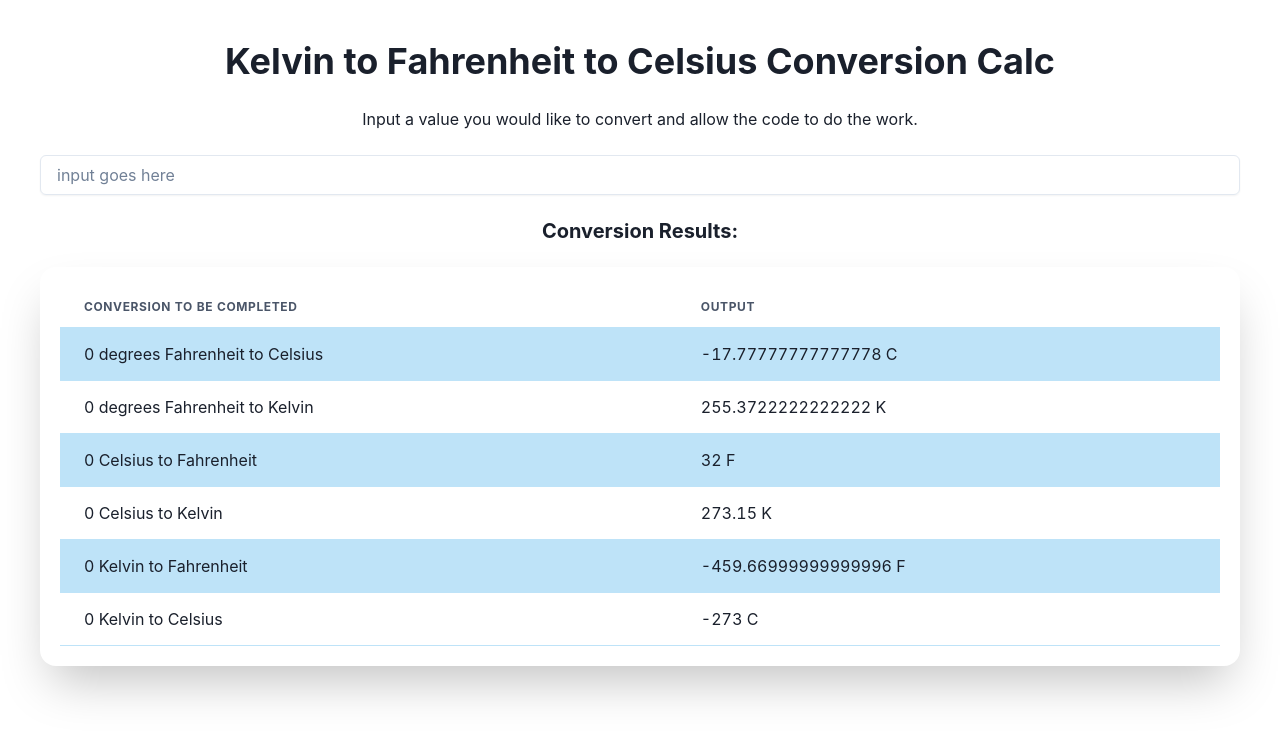
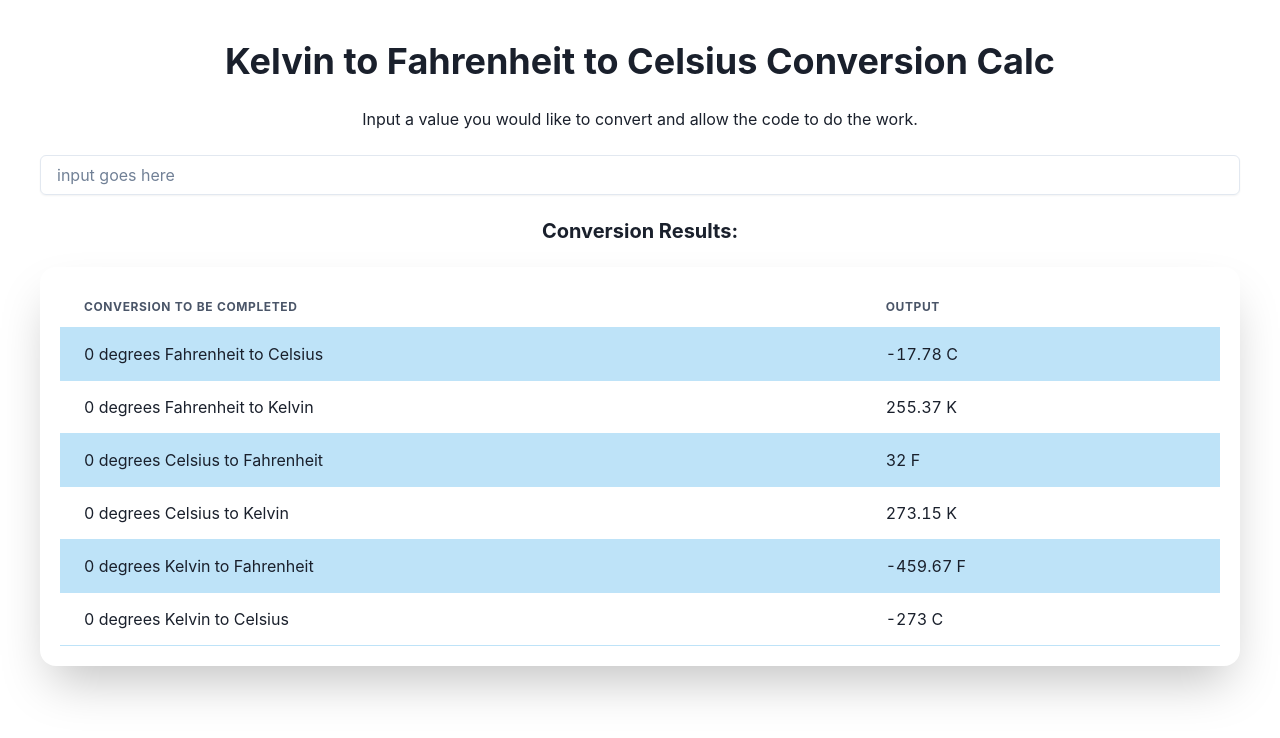
Before and after one commit to mxw74/marcus-site, a Next.js app: page /temp-conversion-calc in a window 1280 px wide. Shown: the top 738 px of the page. Built offline with nearby package versions, Linux system fonts and the light colour scheme.

Commit message:
make value round at the end

```diff
--- a/pages/temp-conversion-calc.js
+++ b/pages/temp-conversion-calc.js
@@ -59,27 +59,27 @@ export default function TempConversionCalc() {
             <Tbody>
               <Tr>
                 <Td> {inputVal} degrees Fahrenheit to Celsius </Td>
-                <Td> {fahrenheitToCelsius(inputVal) + ' C'} </Td>
+                <Td> {_.round(fahrenheitToCelsius(inputVal), 2) + ' C'} </Td>
               </Tr>
               <Tr>
                 <Td> {inputVal} degrees Fahrenheit to Kelvin </Td>
-                <Td> {fahrenheitToKelvin(inputVal) + ' K'} </Td>
+                <Td> {_.round(fahrenheitToKelvin(inputVal), 2) + ' K'} </Td>
               </Tr>
               <Tr>
-                <Td> {inputVal} Celsius to Fahrenheit </Td>
-                <Td> {celsiusToFahrenheit(inputVal) + ' F'} </Td>
+                <Td> {inputVal} degrees Celsius to Fahrenheit </Td>
+                <Td> {_.round(celsiusToFahrenheit(inputVal), 2) + ' F'} </Td>
               </Tr>
               <Tr>
-                <Td> {inputVal} Celsius to Kelvin </Td>
-                <Td> {celsiusToKelvin(inputVal) + ' K'} </Td>
+                <Td> {inputVal} degrees Celsius to Kelvin </Td>
+                <Td> {_.round(celsiusToKelvin(inputVal), 2) + ' K'} </Td>
               </Tr>
               <Tr>
-                <Td> {inputVal} Kelvin to Fahrenheit </Td>
-                <Td> {kelvinToFarenheit(inputVal) + ' F'} </Td>
+                <Td> {inputVal} degrees Kelvin to Fahrenheit </Td>
+                <Td> {_.round(kelvinToFarenheit(inputVal), 2) + ' F'} </Td>
               </Tr>
               <Tr>
-                <Td> {inputVal} Kelvin to Celsius </Td>
-                <Td> {kelvinToCelsius(inputVal) + ' C'} </Td>
+                <Td> {inputVal} degrees Kelvin to Celsius </Td>
+                <Td> {_.round(kelvinToCelsius(inputVal), 2) + ' C'} </Td>
               </Tr>
             </Tbody>
           </Table>
```
